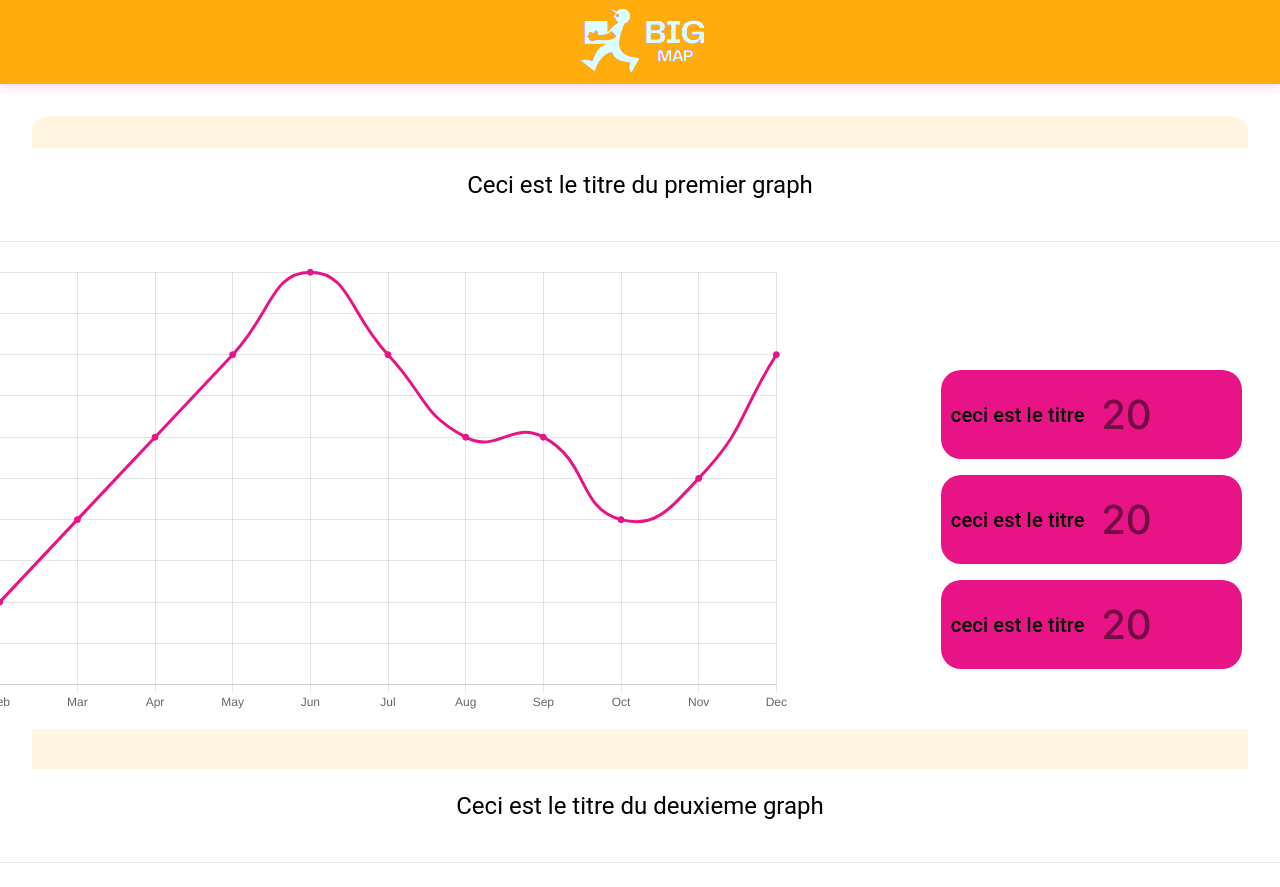
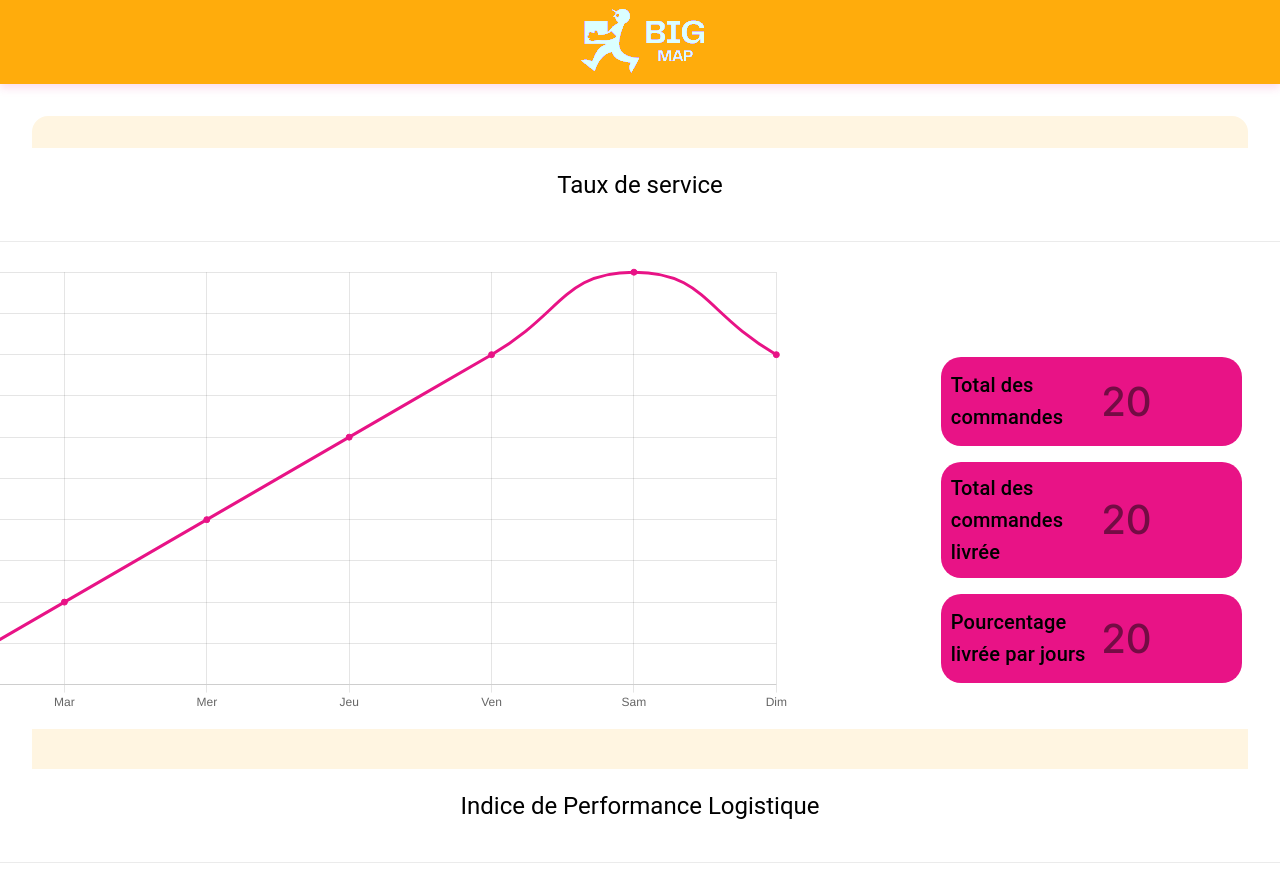
Before and after one commit to bastien15000/challenge-stack-janvier-2024, a Next.js app in the folder front/: page / in a window 1280 px wide. Shown: the top 887 px of the page. Built offline with nearby package versions, Linux system fonts and the light colour scheme; no server answers.

Commit message:
[EDIT] - Dashboard title

```diff
--- a/front/src/app/dashboard.tsx
+++ b/front/src/app/dashboard.tsx
@@ -14,7 +14,6 @@ const Dashboard: React.FC<DashboardProps> = (props) => {
     .then(data => {
       var perDays = data.content.perDays
       perDays = perDays.map((perDay) => perDay / 100)
-      console.log(perDays)
       setInfos(perDays) // Mise à jour de l'état avec les nouvelles données
     })
   return (
@@ -25,7 +24,7 @@ const Dashboard: React.FC<DashboardProps> = (props) => {
           alignItems: "center",
           justifyContent: "center",
         }}>
-          <Typography variant="h5">Ceci est le titre du premier graph</Typography>
+          <Typography variant="h5">Taux de service</Typography>
         </div>
         <br />
         <Divider light />
@@ -33,7 +32,7 @@ const Dashboard: React.FC<DashboardProps> = (props) => {
         <ContentsContainer>
           <div>
             <CurveChart
-              labels={['Jan', 'Feb', 'Mar', 'Apr', 'May', "Jun", "Jul", "Aug", "Sep", "Oct", "Nov", "Dec"]}
+              labels={['Lun', 'Mar', 'Mer', 'Jeu', 'Ven', "Sam", "Dim"]}
               data={[0, 100, 200, 300, 400, 500, 400, 300, 300, 200, 250, 400]}
               // data={info}
               tension={0.5}
@@ -42,9 +41,9 @@ const Dashboard: React.FC<DashboardProps> = (props) => {
             />
           </div>
           <MetricsData>
-            <BoxData content="20" titre="ceci est le titre" />
-            <BoxData content="20" titre="ceci est le titre" />
-            <BoxData content="20" titre="ceci est le titre" />
+            <BoxData content="20" titre="Total des commandes" />
+            <BoxData content="20" titre="Total des commandes livrée" />
+            <BoxData content="20" titre="Pourcentage livrée par jours" />
           </MetricsData>
         </ContentsContainer>
       </DataContainer>
@@ -59,7 +58,7 @@ const Dashboard: React.FC<DashboardProps> = (props) => {
           alignItems: "center",
           justifyContent: "center",
         }}>
-          <Typography variant="h5">Ceci est le titre du deuxieme graph</Typography>
+          <Typography variant="h5">Indice de Performance Logistique</Typography>
         </div>
         <br />
         <Divider light />
@@ -89,7 +88,7 @@ const Dashboard: React.FC<DashboardProps> = (props) => {
           alignItems: "center",
           justifyContent: "center",
         }}>
-          <Typography variant="h5">Ceci est le titre du troisieme graph</Typography>
+          <Typography variant="h5">Consommation de carburants pour 100 km par type de véhicule</Typography>
         </div>
         <br />
         <Divider light />
```
